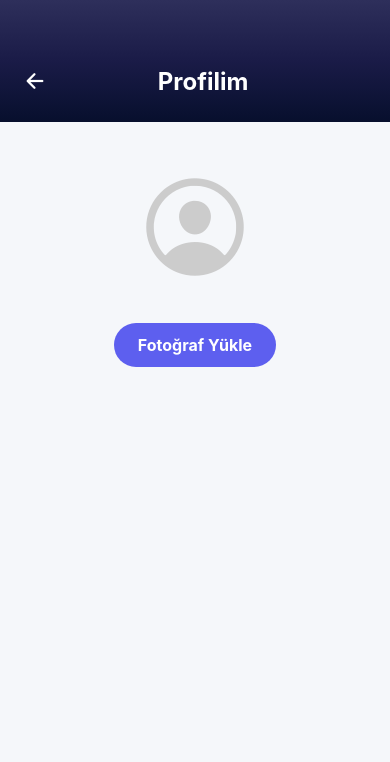
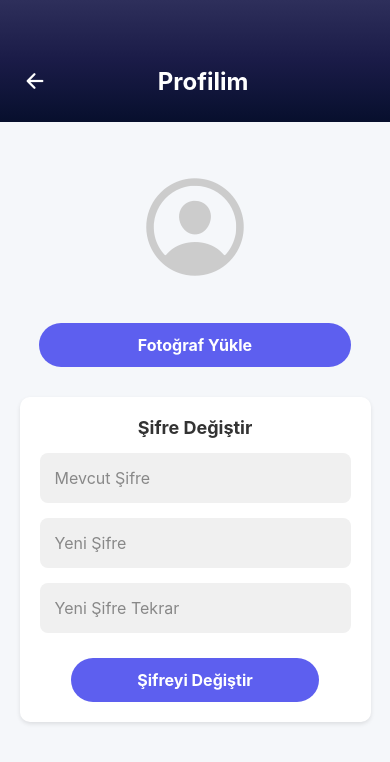
Before and after one commit to borahacikoylu/ChatApp, a React Native app in the folder frontend/: screen /Profilescreen in a window 390 px wide. Shown: the top 762 px of the page. Built offline with nearby package versions, Linux system fonts and the light colour scheme; no server answers.

Commit message:
reset password field added

```diff
--- a/frontend/screens/Profilescreen.js
+++ b/frontend/screens/Profilescreen.js
@@ -8,6 +8,8 @@ import {
     ActivityIndicator,
     Alert,
     SafeAreaView,
+    TextInput,
+    ScrollView,
 } from "react-native";
 import * as ImagePicker from "expo-image-picker";
 import { GlobalContext } from "../context";
@@ -22,6 +24,10 @@ export default function Profilescreen({ navigation }) {
     const { currentUser } = useContext(GlobalContext);
     const [imageUrl, setImageUrl] = useState(null);
     const [uploading, setUploading] = useState(false);
+    const [currentPassword, setCurrentPassword] = useState("");
+    const [newPassword, setNewPassword] = useState("");
+    const [confirmNewPassword, setConfirmNewPassword] = useState("");
+    const [isChangingPassword, setIsChangingPassword] = useState(false);
 
     useEffect(() => {
         const fetchProfileImage = async () => {
@@ -95,6 +101,48 @@ export default function Profilescreen({ navigation }) {
         }
     };
 
+    const handleChangePassword = async () => {
+        if (!currentPassword || !newPassword || !confirmNewPassword) {
+            Alert.alert("Hata", "Lütfen tüm şifre alanlarını doldurun.");
+            return;
+        }
+        if (newPassword !== confirmNewPassword) {
+            Alert.alert("Hata", "Yeni şifreler eşleşmiyor.");
+            return;
+        }
+        if (newPassword.length < 6) {
+            Alert.alert("Hata", "Yeni şifre en az 6 karakter olmalıdır.");
+            return;
+        }
+
+        setIsChangingPassword(true);
+        try {
+            const response = await fetch(`${BaseUrl}/change-password`, {
+                method: "POST",
+                headers: { "Content-Type": "application/json" },
+                body: JSON.stringify({
+                    username: currentUser,
+                    currentPassword,
+                    newPassword,
+                }),
+            });
+            const data = await response.json();
+
+            if (response.ok) {
+                Alert.alert("Başarılı", data.message);
+                setCurrentPassword("");
+                setNewPassword("");
+                setConfirmNewPassword("");
+            } else {
+                Alert.alert("Hata", data.message || "Şifre değiştirilemedi.");
+            }
+        } catch (error) {
+            Alert.alert("Hata", "Bir sorun oluştu. Lütfen tekrar deneyin.");
+            console.error("Change password error:", error);
+        }
+        setIsChangingPassword(false);
+    };
+
     return (
         <SafeAreaView style={styles.wrapper}>
             <LinearGradient
@@ -111,6 +159,7 @@ export default function Profilescreen({ navigation }) {
                 <View style={{ width: 24 }} />
             </LinearGradient>
 
+            <ScrollView style={styles.scrollView}>
                 <View style={styles.content}>
                     {imageUrl ? (
                         <Image source={{ uri: imageUrl }} style={styles.avatar} />
@@ -127,13 +176,52 @@ export default function Profilescreen({ navigation }) {
                             <Text style={styles.buttonText}>Fotoğraf Yükle</Text>
                         )}
                     </TouchableOpacity>
+
+                    <View style={styles.passwordChangeContainer}>
+                        <Text style={styles.sectionTitle}>Şifre Değiştir</Text>
+                        <TextInput
+                            style={styles.input}
+                            placeholder="Mevcut Şifre"
+                            secureTextEntry
+                            value={currentPassword}
+                            onChangeText={setCurrentPassword}
+                            placeholderTextColor="#888"
+                        />
+                        <TextInput
+                            style={styles.input}
+                            placeholder="Yeni Şifre"
+                            secureTextEntry
+                            value={newPassword}
+                            onChangeText={setNewPassword}
+                            placeholderTextColor="#888"
+                        />
+                        <TextInput
+                            style={styles.input}
+                            placeholder="Yeni Şifre Tekrar"
+                            secureTextEntry
+                            value={confirmNewPassword}
+                            onChangeText={setConfirmNewPassword}
+                            placeholderTextColor="#888"
+                        />
+                        <TouchableOpacity style={styles.button} onPress={handleChangePassword} disabled={isChangingPassword}>
+                            {isChangingPassword ? (
+                                <ActivityIndicator color="#fff" />
+                            ) : (
+                                <Text style={styles.buttonText}>Şifreyi Değiştir</Text>
+                            )}
+                        </TouchableOpacity>
                     </View>
+                </View>
+            </ScrollView>
         </SafeAreaView>
     );
 }
 
 const styles = StyleSheet.create({
     wrapper: { flex: 1, backgroundColor: "#F5F7FA" },
+    scrollView: {
+        flex: 1,
+    },
     header: {
         paddingTop: 60,
         paddingBottom: 20,
@@ -163,17 +251,49 @@ const styles = StyleSheet.create({
     username: {
         fontSize: 20,
         fontWeight: "bold",
-        marginBottom: 30,
+        marginBottom: 20,
     },
     button: {
         backgroundColor: "#5D5FEF",
         paddingVertical: 12,
         paddingHorizontal: 24,
         borderRadius: 25,
+        marginTop: 10,
+        width: '80%',
+        alignItems: 'center',
     },
     buttonText: {
         color: "#fff",
         fontSize: 16,
         fontWeight: "bold",
     },
+    passwordChangeContainer: {
+        width: '90%',
+        marginTop: 30,
+        padding: 20,
+        backgroundColor: '#fff',
+        borderRadius: 10,
+        shadowColor: '#000',
+        shadowOffset: { width: 0, height: 2 },
+        shadowOpacity: 0.1,
+        shadowRadius: 4,
+        elevation: 3,
+        alignItems: 'center',
+    },
+    sectionTitle: {
+        fontSize: 18,
+        fontWeight: 'bold',
+        marginBottom: 15,
+        color: '#333',
+    },
+    input: {
+        width: '100%',
+        height: 50,
+        backgroundColor: '#F0F0F0',
+        borderRadius: 8,
+        paddingHorizontal: 15,
+        fontSize: 16,
+        marginBottom: 15,
+        color: '#333',
+    },
 });
```
Also changed, not shown: 1 other file (tests, documents, lock files or other folders). Lines whose indentation alone changed are shown as unchanged.
